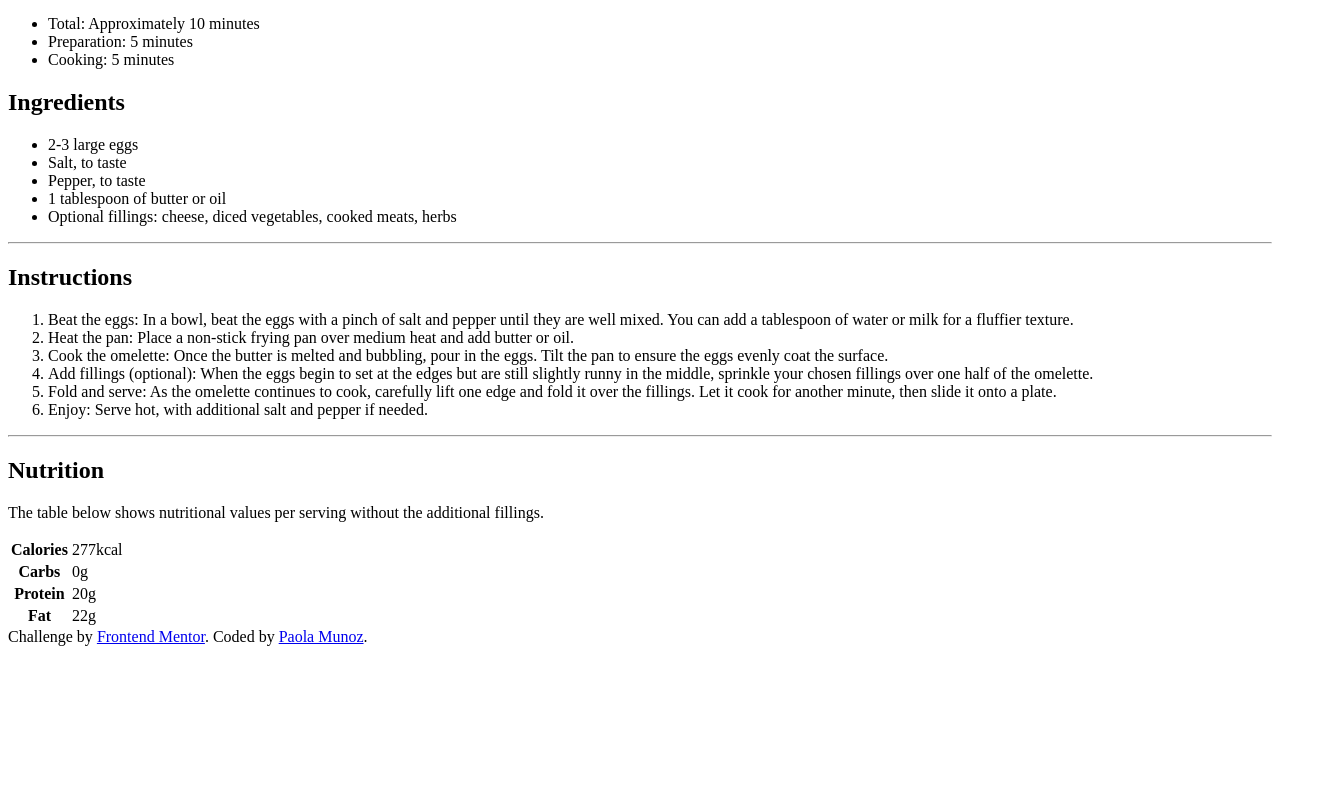
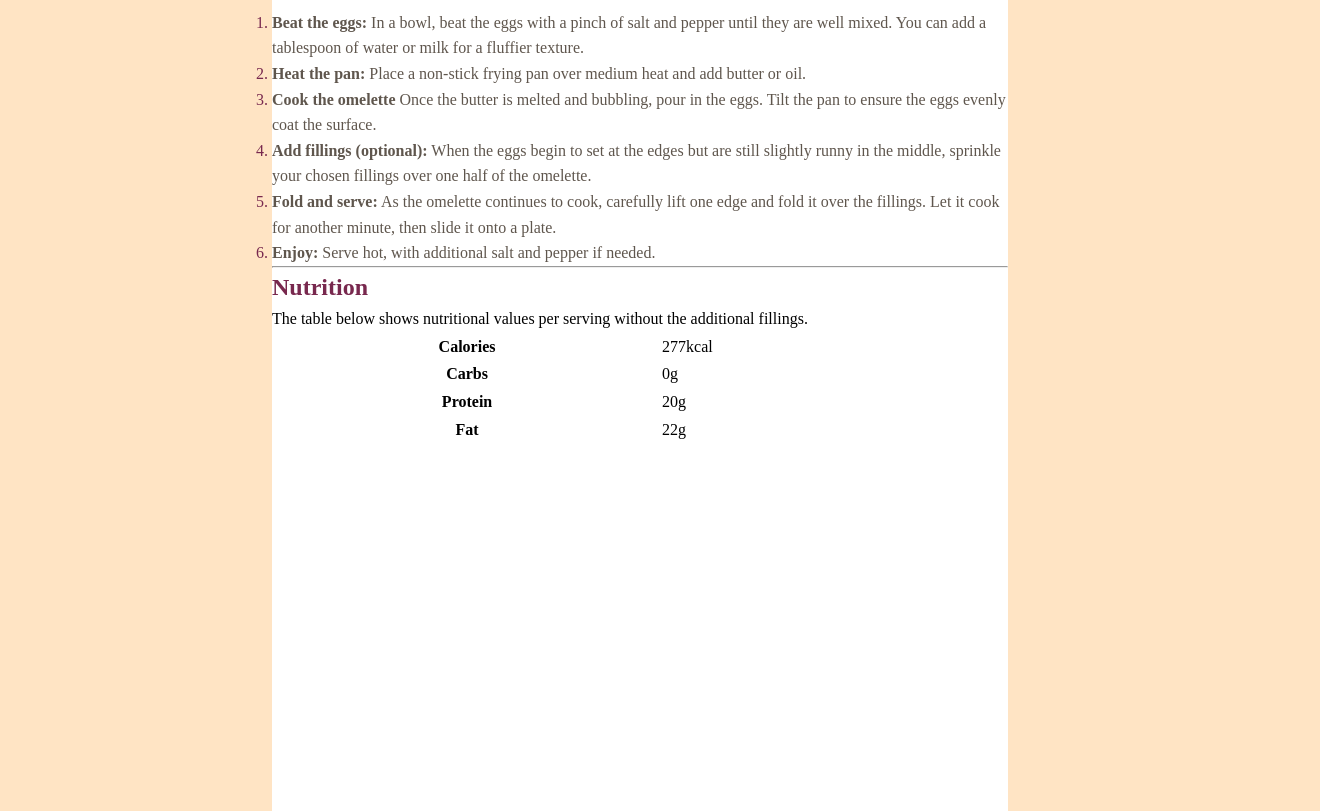
Before and after one commit to munpaola7/Recipe-Main, a plain HTML site: page Downloads/recipe-page-main/index.html in a window 1280 px wide. Shown: the part 754-1565 px from the top of the page, 1320 px wide, since content can reach past the window. Before the commit the page ends 1408 px from the top, so only its background shows below. Drawn offline with Linux system fonts and the light colour scheme.

Commit message:
css style sheet

```diff
--- a/Downloads/recipe-page-main/index.html
+++ b/Downloads/recipe-page-main/index.html
@@ -7,22 +7,23 @@
   <link rel="icon" type="image/png" sizes="32x32" href="./assets/images/favicon-32x32.png">
 
   <title>Frontend Mentor | Recipe page</title>
-  <link rel="styelsheet" href="styles.css">
+  <link rel="stylesheet" type="text/css" href="styles.css">
 </head>
 <body>
+  <div class="main-recipe-container">
 <img src="assets/images/image-omelette.jpeg" alt="A freshly baked omlette on a plate" height="600" width="1312">
 
   <h1>Simple Omelette Recipe</h1>
 
   <p>An easy and quick dish, perfect for any meal. This classic omelette combines beaten eggs cooked
   to perfection, optionally filled with your choice of cheese, vegetables, or meats.</p>
-<div>
+<div class="prep-time-container">
 
   <h3>Preparation time</h3>
   <ul>
-  <li>Total: Approximately 10 minutes</li>
-  <li>Preparation: 5 minutes</li>
-  <li>Cooking: 5 minutes</li>
+  <li><b>Total:</b> Approximately 10 minutes</li>
+  <li><b>Preparation:</b> 5 minutes</li>
+  <li><b>Cooking:</b> 5 minutes</li>
 </ul>
 </div>
 
@@ -39,21 +40,21 @@
   <h2>Instructions</h2>
 
   <ol>
-  <li>Beat the eggs: In a bowl, beat the eggs with a pinch of salt and pepper until they are well mixed.
+  <li> <b>Beat the eggs:</b> In a bowl, beat the eggs with a pinch of salt and pepper until they are well mixed.
   You can add a tablespoon of water or milk for a fluffier texture.</li>
 
-  <li> Heat the pan: Place a non-stick frying pan over medium heat and add butter or oil.</li>
+  <li> <b>Heat the pan:</b> Place a non-stick frying pan over medium heat and add butter or oil.</li>
 
-  <li> Cook the omelette: Once the butter is melted and bubbling, pour in the eggs. Tilt the pan to ensure
+  <li> <b>Cook the omelette</b> Once the butter is melted and bubbling, pour in the eggs. Tilt the pan to ensure
   the eggs evenly coat the surface.</li>
 
-  <li> Add fillings (optional): When the eggs begin to set at the edges but are still slightly runny in the
+  <li> <b>Add fillings (optional):</b> When the eggs begin to set at the edges but are still slightly runny in the
   middle, sprinkle your chosen fillings over one half of the omelette.</li>
 
-  <li>  Fold and serve: As the omelette continues to cook, carefully lift one edge and fold it over the
+  <li> <b> Fold and serve:</b> As the omelette continues to cook, carefully lift one edge and fold it over the
   fillings. Let it cook for another minute, then slide it onto a plate.</li>
 
-  <li> Enjoy: Serve hot, with additional salt and pepper if needed.</li>
+  <li>  <b> Enjoy: </b>  Serve hot, with additional salt and pepper if needed.</li>
 </ol>
 
 <hr>
@@ -86,6 +87,7 @@
 
 </tbody>
 </table>
+</div>
   <div class="attribution">
     Challenge by <a href="https://www.frontendmentor.io?ref=challenge" target="_blank">Frontend Mentor</a>.
     Coded by <a href="#">Paola Munoz</a>.
--- a/Downloads/recipe-page-main/styles.css
+++ b/Downloads/recipe-page-main/styles.css
@@ -0,0 +1,45 @@
+* {
+    padding: 0;
+    margin: 0;
+    box-sizing: border-box;
+}
+
+body{
+    font-family: 'Young-Serif';
+    line-height: 1.6;
+    background-color: bisque;
+
+
+}
+img{
+    width: 656px;
+    height: 300px;
+    border-radius: 16px;
+}
+h2,h3{
+    color: #78284E;
+}
+li{
+    color: #5F564D;
+}
+li::marker{
+    color: #78284E;
+}
+
+
+.main-recipe-container{
+    display: flex ;
+    flex-direction: column;
+    flex-flow: column wrap;
+    background-color: white;
+    height: 1700px;
+    width:736px ;
+    margin-inline: auto;
+
+}
+
+.prep-time-container{
+    background-color: #FFF7FB;
+    padding: 1.5rem;
+    border-radius: 16px;
+}
```
